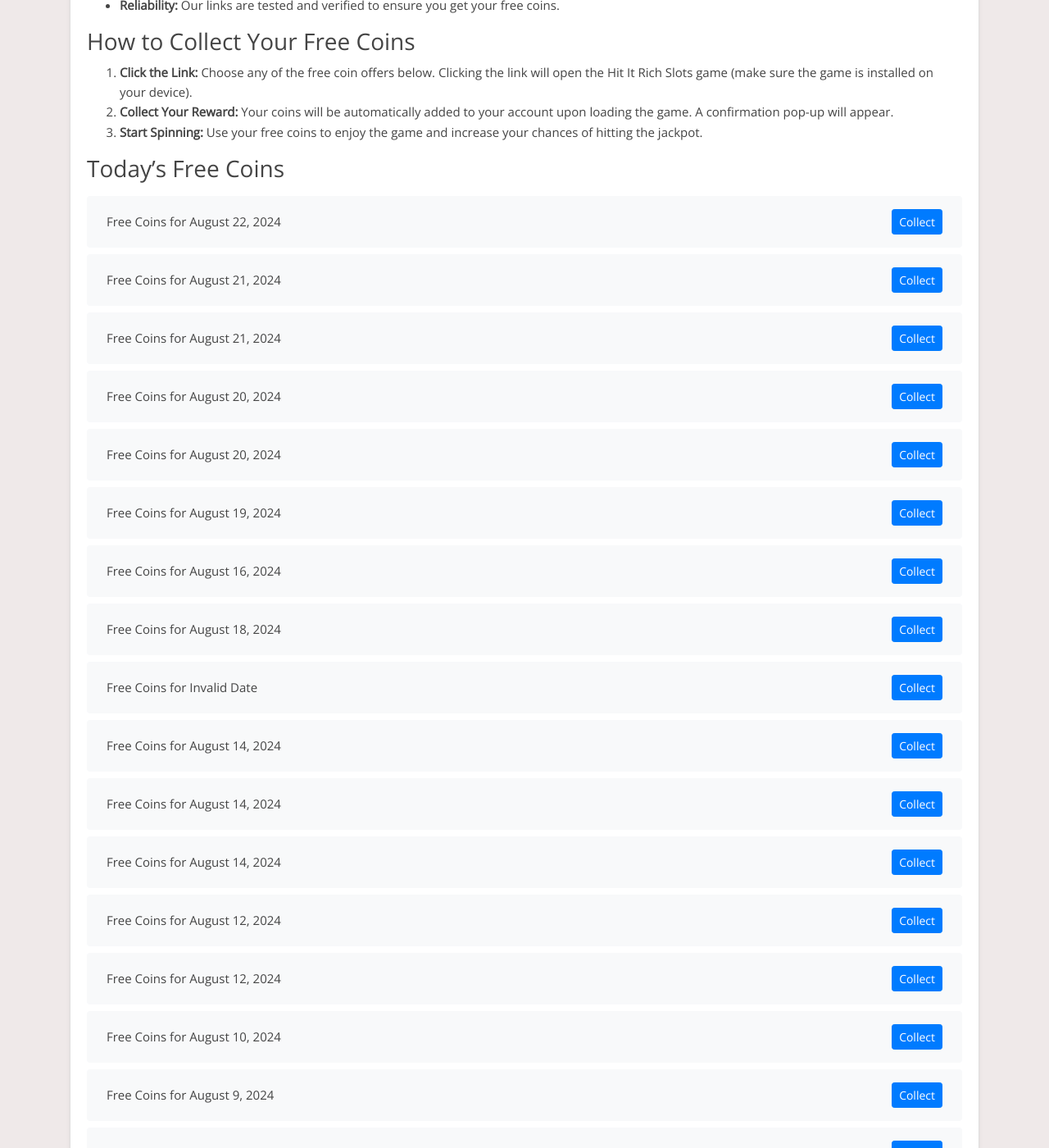
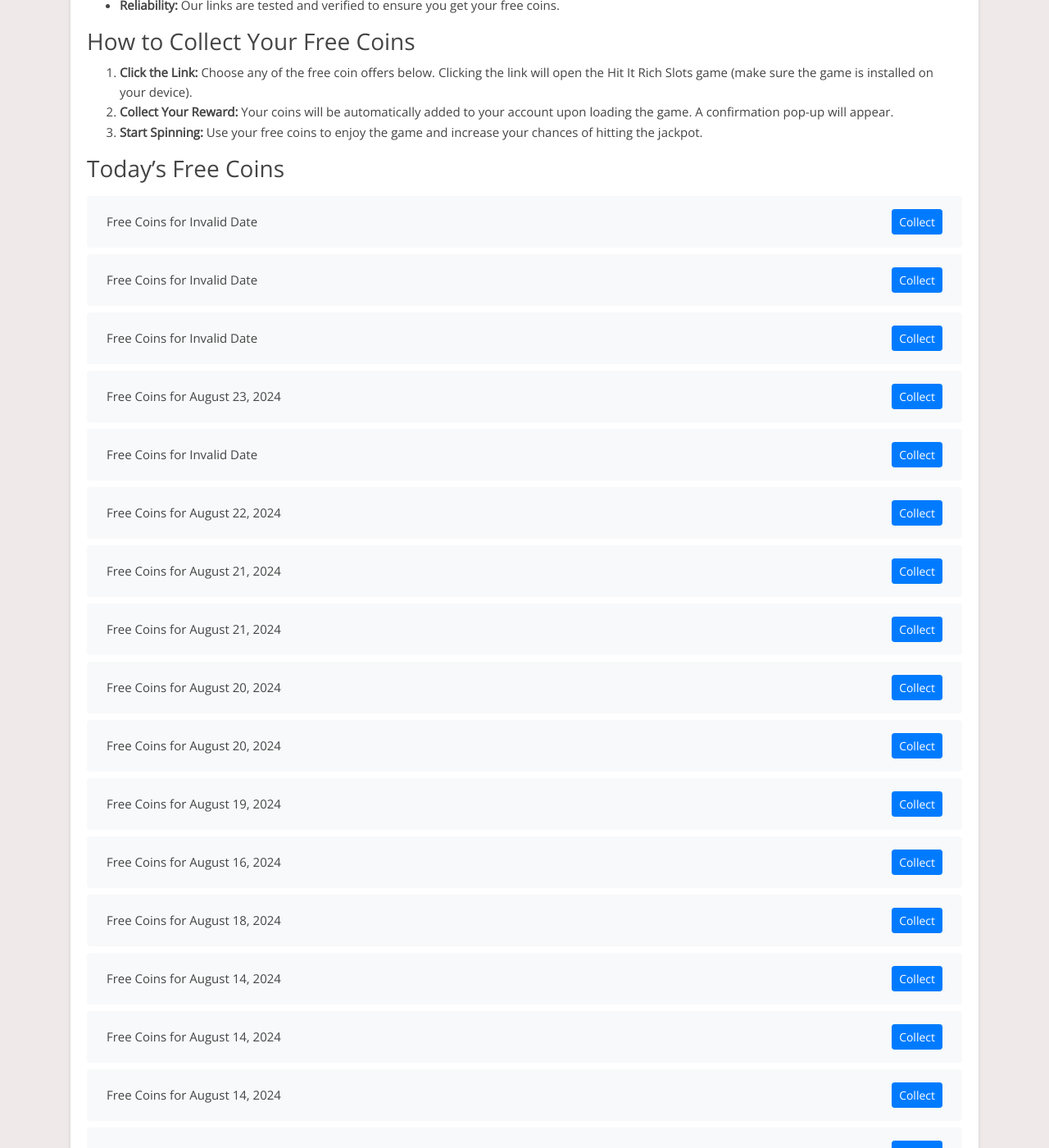
Before and after one commit to Prollad99/bs-net, a Jekyll site: the page built from _posts/2024-06-29-hit-it-rich.md, in a window 1280 px wide and 1400 px high, scrolled down 532 px. Shown: the whole window at 82% size. Built offline with Jekyll 4.4.1, drawn with Linux system fonts in a browser that asks for light colours; nearby versions of some CDN libraries; comment, search, counter and statistics services are not loaded; some of the changed text lies outside the part shown.

Commit message:
Update hit-it-rich reward links and last modified date

```diff
--- a/_data/include_files.yml
+++ b/_data/include_files.yml
@@ -17,7 +17,7 @@
   last_modified: 2024-08-23 04:12:49
 
 hit-it-rich.html:
-  last_modified: 2024-08-22 03:12:11
+  last_modified: 2024-08-23 09:10:07
 
 crazy-fox.html:
   last_modified: 2024-08-22 10:11:30
--- a/_includes/hit-it-rich.html
+++ b/_includes/hit-it-rich.html
@@ -1,4 +1,24 @@
 <ul class="list-group mt-3 mb-4">
+  <li class="list-group-item d-flex justify-content-between align-items-center">
+    <span>Free Coins for Invalid Date</span>
+    <a href="https://web.hititrich.zynga.com/client/mobile_landing.php?sku_key=hir&rewardKey=ilink_eLl45KOIYKJ8FrqFkb1DSR95bfC8DNhQVSfstRblo4Vff" class="btn btn-primary btn-sm">Collect</a>
+  </li>
+  <li class="list-group-item d-flex justify-content-between align-items-center">
+    <span>Free Coins for Invalid Date</span>
+    <a href="https://web.hititrich.zynga.com/client/mobile_landing.php?sku_key=hir&rewardKey=ilink_4smsFItq9RalRvajPfMOQU6TggPEUQ3cn0sgciBnUgDOV" class="btn btn-primary btn-sm">Collect</a>
+  </li>
+  <li class="list-group-item d-flex justify-content-between align-items-center">
+    <span>Free Coins for Invalid Date</span>
+    <a href="https://web.hititrich.zynga.com/client/mobile_landing.php?sku_key=hir&rewardKey=ilink_z8hsHmMVczcncH5L0WeqItnHOzSsBdmXiUP7f7F31gSNZ" class="btn btn-primary btn-sm">Collect</a>
+  </li>
+  <li class="list-group-item d-flex justify-content-between align-items-center">
+    <span>Free Coins for August 23, 2024</span>
+    <a href="https://web.hititrich.zynga.com/client/mobile_landing.php?sku_key=hir&rewardKey=ilink_J17f6EElvta8yK785CWYxhGZQpuDryqlOGZnSMNSBrw7d" class="btn btn-primary btn-sm">Collect</a>
+  </li>
+  <li class="list-group-item d-flex justify-content-between align-items-center">
+    <span>Free Coins for Invalid Date</span>
+    <a href="https://web.hititrich.zynga.com/client/mobile_landing.php?sku_key=hir&rewardKey=ilink_Wp42mQMuS2khsvoc55p0Wtq981Sh9JgkulRQ5AO0GIfE9" class="btn btn-primary btn-sm">Collect</a>
+  </li>
   <li class="list-group-item d-flex justify-content-between align-items-center">
     <span>Free Coins for August 22, 2024</span>
     <a href="https://hititrich.onelink.me/wrlL/vddpp3bw" class="btn btn-primary btn-sm">Collect</a>
@@ -30,10 +50,6 @@
   <li class="list-group-item d-flex justify-content-between align-items-center">
     <span>Free Coins for August 18, 2024</span>
     <a href="https://hititrich.onelink.me/wrlL/hx1a9gla" class="btn btn-primary btn-sm">Collect</a>
-  </li>
-  <li class="list-group-item d-flex justify-content-between align-items-center">
-    <span>Free Coins for Invalid Date</span>
-    <a href="https://web.hititrich.zynga.com/client/mobile_landing.php?sku_key=hir&rewardKey=ilink_Wp42mQMuS2khsvoc55p0Wtq981Sh9JgkulRQ5AO0GIfE9" class="btn btn-primary btn-sm">Collect</a>
   </li>
   <li class="list-group-item d-flex justify-content-between align-items-center">
     <span>Free Coins for August 14, 2024</span>
@@ -305,18 +321,6 @@
   </li>
   <li class="list-group-item d-flex justify-content-between align-items-center">
     <span>Free Coins for Invalid Date</span>
-    <a href="https://web.hititrich.zynga.com/client/mobile_landing.php?sku_key=hir&rewardKey=ilink_z8hsHmMVczcncH5L0WeqItnHOzSsBdmXiUP7f7F31gSNZ" class="btn btn-primary btn-sm">Collect</a>
-  </li>
-  <li class="list-group-item d-flex justify-content-between align-items-center">
-    <span>Free Coins for Invalid Date</span>
-    <a href="https://web.hititrich.zynga.com/client/mobile_landing.php?sku_key=hir&rewardKey=ilink_4smsFItq9RalRvajPfMOQU6TggPEUQ3cn0sgciBnUgDOV" class="btn btn-primary btn-sm">Collect</a>
-  </li>
-  <li class="list-group-item d-flex justify-content-between align-items-center">
-    <span>Free Coins for Invalid Date</span>
-    <a href="https://web.hititrich.zynga.com/client/mobile_landing.php?sku_key=hir&rewardKey=ilink_eLl45KOIYKJ8FrqFkb1DSR95bfC8DNhQVSfstRblo4Vff" class="btn btn-primary btn-sm">Collect</a>
-  </li>
-  <li class="list-group-item d-flex justify-content-between align-items-center">
-    <span>Free Coins for Invalid Date</span>
     <a href="https://web.hititrich.zynga.com/client/mobile_landing.php?sku_key=hir&rewardKey=ilink_5QfUqPUmgoxGwM7ChwqKWw3r1bGIoMWg82rtZIh6Qh2bz" class="btn btn-primary btn-sm">Collect</a>
   </li>
   <li class="list-group-item d-flex justify-content-between align-items-center">
@@ -395,8 +399,4 @@
     <span>Free Coins for Invalid Date</span>
     <a href="https://web.hititrich.zynga.com/client/mobile_landing.php?sku_key=hir&rewardKey=ilink_Gka4x2zXbPdbnYYFajdu8MKWUOHf89SeNWosa6KfxhUP9" class="btn btn-primary btn-sm">Collect</a>
   </li>
-  <li class="list-group-item d-flex justify-content-between align-items-center">
-    <span>Free Coins for Invalid Date</span>
-    <a href="https://zynga.social/bhbg" class="btn btn-primary btn-sm">Collect</a>
-  </li>
 </ul>
```
Also changed, not shown: links-json/hit-it-rich.json (+16 -15 lines).
